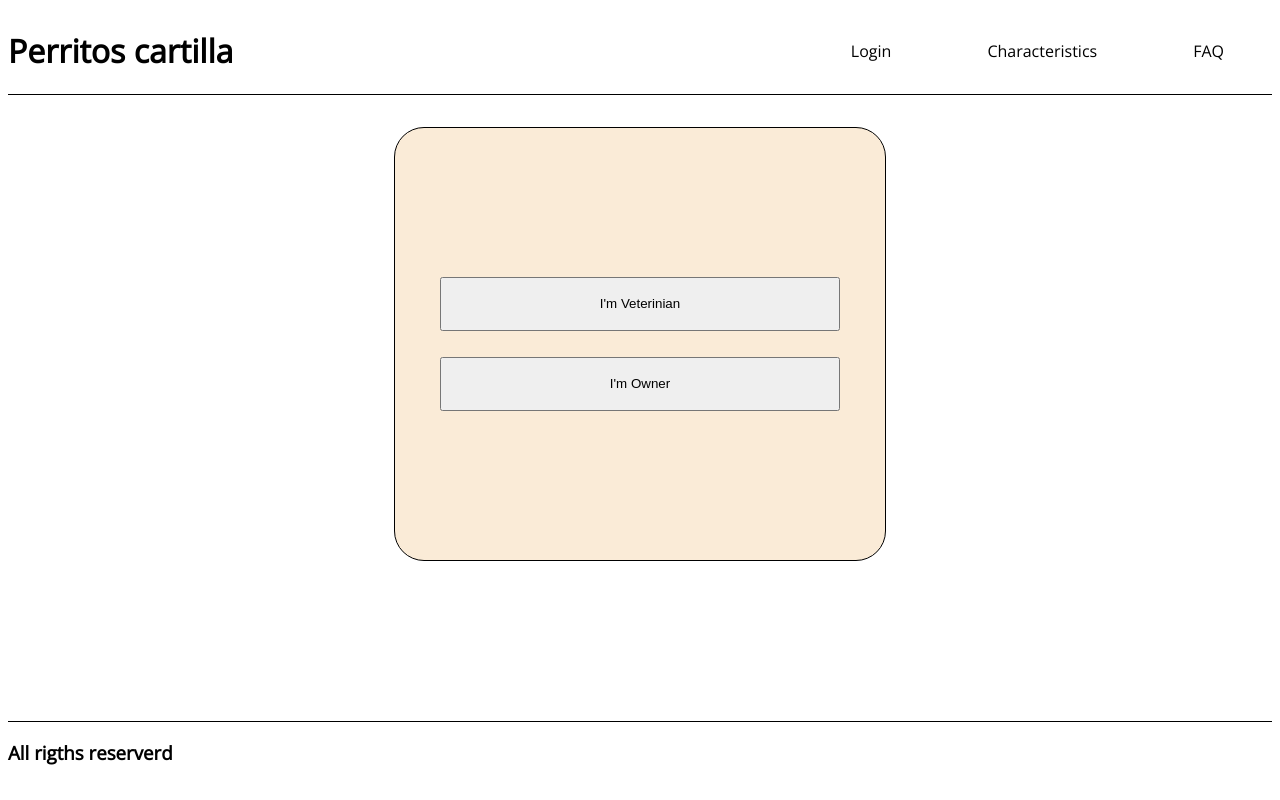
After one commit to MogekoAttack/curso1, a Django app: page /register/1 in a window 1280 px wide. The commit adds this page. Run offline with Django 5.2, Linux system fonts and the light colour scheme.

Commit message:
proceso de registro completo

```diff
--- a/cartilla/static/cartilla/global.css
+++ b/cartilla/static/cartilla/global.css
@@ -1,3 +1,64 @@
+body {
+	font-family: 'Open Sans';
+}
+
+* {
+	cursor: default;
+}
+
+#index-foto {
+	height: auto;
+	width: 60vh;
+	margin: 1em;
+	border-radius: 35px;
+	background-image: url('/static/cartilla/img/perrito1.jpg');
+	background-position: center;
+	background-size: cover;
+}
+
+/* HOME USER */
+
+#home-body {
+
+	display: flex;
+	justify-content: center;
+	flex-wrap: wrap;
+}
+
+
+.generic-container {
+
+	border: 1px solid black;
+	border-radius: 30px;
+	margin: 2em;
+	padding: 1em 2em;
+	min-width: 18em;
+	background-color: antiquewhite;
+}
+
+.dog-paw {
+	background-image: url('/static/cartilla/img/dog-paw.png');
+}
+
+.button:hover,
+strong:hover {
+	cursor: pointer;
+}
+
+.upper {
+	text-transform: uppercase;
+}
+
+#user-owner {
+	display: none;
+}
+
+#user-vet {
+	display: none;
+}
+
+
+
 @media (orientation: landscape) {
 	#body-layout>header>ul {
 		margin-left: auto;
@@ -21,11 +82,8 @@
 	}
 
 	#body-layout {
-
 		display: flex;
-
 		flex-direction: column;
-
 		min-height: 97vh;
 	}
 
@@ -39,9 +97,7 @@
 		display: flex;
 		border-radius: 35px;
 		align-self: center;
-
 		margin: 1em;
-
 	}
 
 	#index-container>span {
@@ -49,36 +105,60 @@
 	}
 
 	#index-container>span>h1 {
-
 		text-align: center;
-
 	}
 
 	#index-container>span>div {
-
 		display: flex;
-
 	}
 
 	#index-container>span>div>p {
+		width: 10em;
+		text-align: start;
+	}
 
-		width: 10em;
+	#login-form {
+		border: 1px solid black;
+		border-radius: 30px;
+		padding: 3em;
+		width: 40%;
+		display: flex;
+		flex-direction: column;
+		margin: auto;
+	}
 
-		text-align: start;
+	#login-form>* {
+		margin: 0.5em;
+		border-radius: 30px;
+	}
 
+	#login-form>input {
+		display: flex;
+		border: 1px solid black;
+		height: 2em;
+		text-align: center;
 	}
+
+	#login-form>h1 {
+		text-align: center;
+	}
+
+	#login-register-container {
+		text-align: center;
+		width: 100%;
+		margin: auto;
+	}
+
+	#user-type {
+		display: flex;
+		height: 50vh;
+		flex-direction: column;
+		justify-content: center;
+		align-self: center;
+	  }
+	  #user-type > input {
+		width: 30em;
+		height: 4em;
+		margin: 1em;
+	  }
 }
-
-#index-foto {
-	height: 60vh;
-	width: 60vh;
-	margin: 1em;
-	border-radius: 35px;
-	background-image: url('/static/cartilla/img/perrito1.jpg');
-	background-position: center;
-	background-size: cover;
-}
-
-.dog-paw {
-	background-image: url('/static/cartilla/img/dog-paw.png');
-}
--- a/cartilla/static/cartilla/global.js
+++ b/cartilla/static/cartilla/global.js
@@ -0,0 +1,9 @@
+document.addEventListener(`DOMContentLoaded`, function (){
+    Botones()
+})
+
+function Botones(){
+    // LAYOUT
+    document.querySelector(`#layout-index-btn`).addEventListener(`click`, ()=> window.open(`/`, `_self`))
+    document.querySelector(`#layout-login-btn`).addEventListener(`click`, ()=> window.open(`/login/`, `_self`))
+}
--- /dev/null
+++ b/cartilla/static/cartilla/register.js
@@ -0,0 +1,19 @@
+function UserType(type) {
+    if (type !== `owner` && type !== `vet`) {
+        alert(`ERROR, PLEASE NOT MODIFY THIS PAGE c: ${type}`)
+        return
+    }
+    document.querySelector(`#user-type`).style.display = `none`
+    let element = document.querySelector(`#user-${type}`)
+    element.style.display = `flex`
+
+}
+
+function Return(type) {
+    if (type !== `owner` && type !== `vet`) {
+        alert(`ERROR, PLEASE NOT MODIFY THIS PAGE c: ${type}`)
+        return
+    }
+    document.querySelector(`#user-type`).style.display = `flex`
+    document.querySelector(`#user-${type}`).style.display = `none`
+}
--- a/perritos/urls.py
+++ b/perritos/urls.py
@@ -17,9 +17,13 @@ Including another URLconf
 from django.contrib import admin
 from django.urls import path
 from cartilla import views as cartilla_views
+from sistema import views as sistema_views
 
 urlpatterns = [
     path('admin/', admin.site.urls),
     # CUTOM URLS
     path('', cartilla_views.index, name='index'),
+    path('login/', sistema_views.login_view, name='login'),
+    path('logout/', sistema_views.logout_view, name='logout'),
+    path('register/<str:type>', sistema_views.register_view, name='register'),
 ]
--- a/sistema/views.py
+++ b/sistema/views.py
@@ -1,3 +1,76 @@
-from django.shortcuts import render
+from django.db import IntegrityError
+from django.shortcuts import render, HttpResponseRedirect
+from django.http.response import JsonResponse
+from django.contrib.auth.models import User
+from django.contrib.auth import authenticate, login, logout
+from django.urls import reverse
+from .models import Veterinian
 
 # Create your views here.
+
+def login_view(request):
+    if request.method == "POST":
+
+        # Attempt to sign user in
+        email = request.POST["username"]
+        password = request.POST["password"]
+        user = authenticate(request, username=email, password=password)
+
+        # Check if authentication successful
+        if user is not None:
+            login(request, user)
+            return HttpResponseRedirect(reverse("index"))
+        else:
+            return render(request, "cartilla/login.html", {
+                "message": "Invalid email and/or password."
+            })
+    else:
+        return render(request, "cartilla/login.html")
+
+def logout_view(request):
+    logout(request)
+    return HttpResponseRedirect(reverse("index"))
+
+def register_view(request, type):
+    if request.method == "POST":
+        if type == "owner":
+            username = request.POST["username"]
+            email = request.POST["email"]
+            password = request.POST["password"]
+            confirmation = request.POST["confirmation"]
+        elif type == "vet":
+            id = request.POST["id"]
+            username = request.POST["username"]
+            email = request.POST["email"]
+            password = request.POST["password"]
+            confirmation = request.POST["confirmation"]
+        else:
+            return render(request, "cartilla/register.html", {
+                "message": "Please no modify the url c:",
+            })
+
+
+        if password != confirmation:
+            return render(request, "cartilla/register.html", {
+                "message": "Passwords must match."
+            })
+
+        try:
+            user = User.objects.create_user(username, email, password)
+            user.save()
+
+            if type == "vet":
+                print("****************************")
+                print(id)
+                new_vet = Veterinian()
+                new_vet.user = user
+                new_vet.profesional_id = id
+                new_vet.save()
+        except IntegrityError:
+            return render(request, "cartilla/register.html", {
+                "message": "Username already taken."
+            })
+        login(request, user)
+        return HttpResponseRedirect(reverse("index"))
+    else:
+        return render(request, "cartilla/register.html")
--- a/templates/cartilla/layout.html
+++ b/templates/cartilla/layout.html
@@ -6,14 +6,24 @@
     <meta name="viewport" content="width=device-width, initial-scale=1.0">
     <title>Perritos cartilla</title>
     <link rel="stylesheet" href="{% static 'cartilla/global.css' %}">
+    <link rel="icon" type="image/x-icon" href="{% static 'images/favicon.ico' %}">
+    {% block head %}
+    {% endblock %}
+    <script src="{% static 'cartilla/global.js' %}"></script>
 </head>
 <body id="body-layout">
     <header>
-        <h1>Perritos cartilla</h1>
+        <link href='https://fonts.googleapis.com/css?family=Open Sans' rel='stylesheet'>
+        <h1 id="layout-index-btn" class="button">Perritos cartilla</h1>
         <ul>
-            <li>Login</li>
-            <li>Characteristics</li>
-            <li>FAQ</li>
+            {% if user.is_authenticated %}
+                <li class="upper">Welcome, {{ user.username }}!</li>
+                <li onclick="location.href=`{% url 'logout' %}`" class="button">Logout</li>
+            {% else %}
+                <li id="layout-login-btn" class="button">Login</li>
+            {% endif %}
+            <li id="layout-characteristics-btn" class="button">Characteristics</li>
+            <li id="layout-faq-btn" class="button">FAQ</li>
         </ul>
     </header>
         {% block body %}
--- /dev/null
+++ b/templates/cartilla/register.html
@@ -0,0 +1,40 @@
+{% extends "cartilla/layout.html" %}
+{% load static %}
+
+{% block head %}
+    <script src="{% static 'cartilla/register.js' %}"></script>
+{% endblock %}
+
+{% block body %}
+    <div id="user-type" class="generic-container">
+        <input type="button" value="I'm Veterinian" onclick="UserType(`vet`)">
+        <input type="button" value="I'm Owner" onclick="UserType(`owner`)">
+        {% if message %}
+            <h1>{{ message }}</h1>
+        {% endif %}
+    </div>
+    <div id="user-owner" class="generic-container">
+        <input type="button" value="<" onclick="Return(`owner`)">
+        <form action="{% url 'register' 'owner' %}" method="post">
+            {% csrf_token %}
+            <input type="text" name="username" id="register-owner-username" placeholder="Username" required>
+            <input type="text" name="email" id="register-owner-email" placeholder="Email" required>
+            <input type="text" name="password" id="register-owner-password" placeholder="Password" required>
+            <input type="text" name="confirmation" id="register-owner-confirmation" placeholder="Confirmate your password c:" required>
+            <input type="submit" value="Register!">
+        </form>
+    </div>
+    <div id="user-vet" class="generic-container">
+        <input type="button" value="<" onclick="Return(`vet`)">
+        <form action="{% url 'register' 'vet' %}" method="post">
+            {% csrf_token %}
+            <input type="text" name="id" id="register-vet-id" placeholder="Enter your professional ID" required>
+            <h3>We will not verify your ID but it will be visible to the owners of the animals</h3>
+            <input type="text" name="username" id="register-vet-username" placeholder="Username" required>
+            <input type="text" name="email" id="register-vet-email" placeholder="Email" required>
+            <input type="text" name="password" id="register-vet-password" placeholder="Password" required>
+            <input type="text" name="confirmation" id="register-vet-confirmation" placeholder="Confirmate your password c:" required>
+            <input type="submit" value="Register!">
+        </form>
+    </div>
+{% endblock %}
```
Also changed, not shown: cartilla/models.py (+31 -0 lines), cartilla/static/cartilla/login.js (added, +25 -0 lines), sistema/models.py (+32 -2 lines), templates/cartilla/home.html (+35 -1 lines), templates/cartilla/login.html (added, +21 -0 lines), cartilla/migrations/0001_initial.py (added), cartilla/migrations/0002_initial.py (added), cartilla/static/images/favicon.ico (added), db.sqlite3, sistema/migrations/0001_initial.py (added), sistema/migrations/0002_veterinian.py (added).
